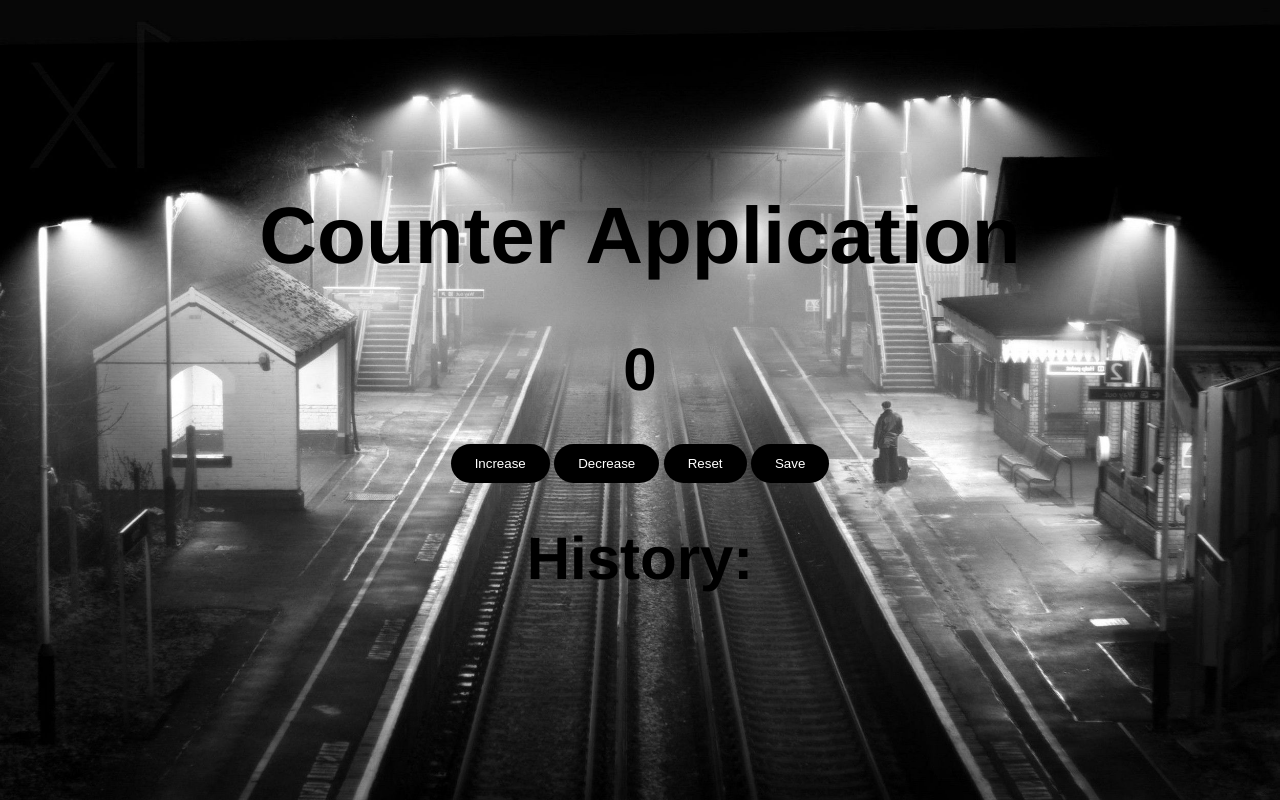
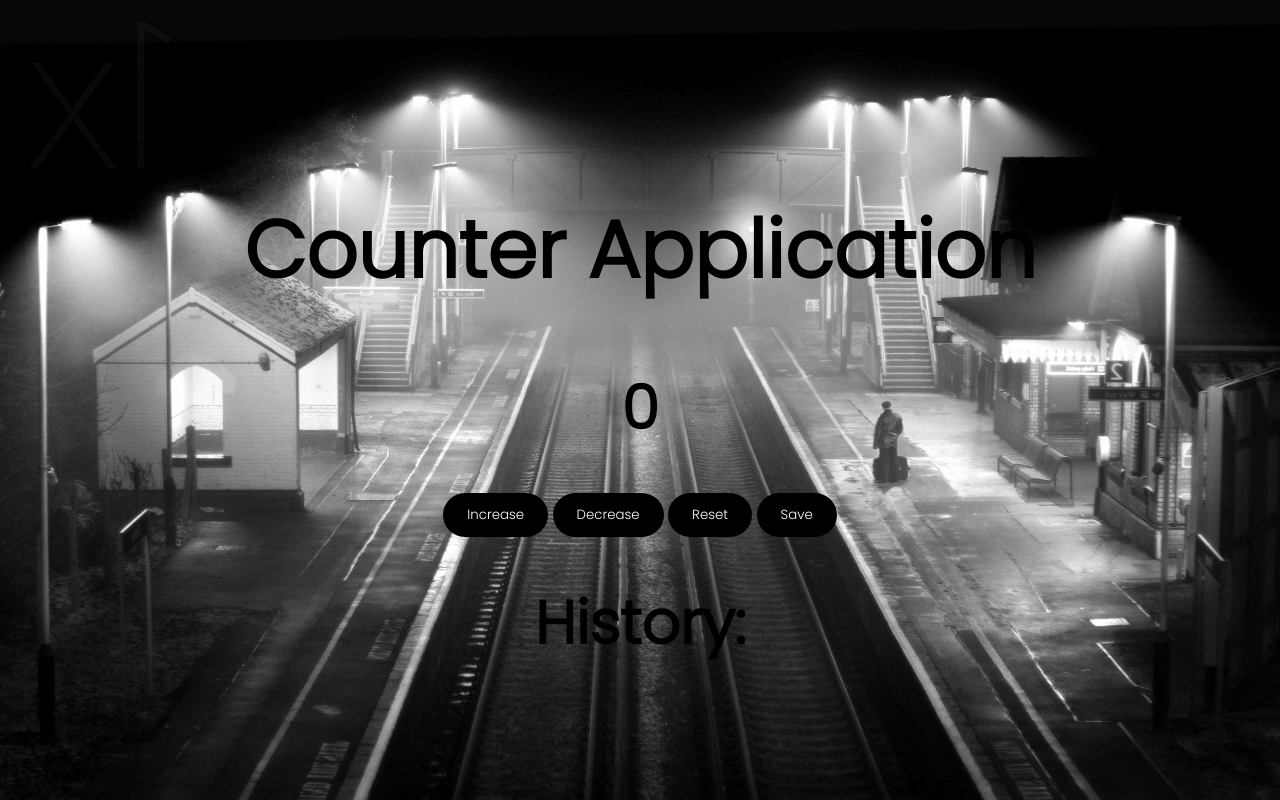
Before and after one commit to aryannov25/counter-app, a plain HTML site: page index.html in a window 1280 px wide. Drawn offline with Linux system fonts and the light colour scheme.

Commit message:
Add files via upload

```diff
--- a/styles.css
+++ b/styles.css
@@ -1,3 +1,9 @@
+@import url('https://fonts.googleapis.com/css2?family=Poppins:ital,wght@0,100;0,200;0,300;1,100;1,200;1,300&display=swap');
+
+
+*{
+  font-family: 'Poppins', sans-serif;
+}
 .container {
   text-align: center;
   font-family: "Franklin Gothic Medium", "Arial Narrow", Arial, sans-serif;
@@ -23,7 +29,7 @@
 }
 
 body{
-  background-image: url("station.jpg");
+    background-image: url("station.jpg");
   background-size: cover;
   height: 60vh;
 }
```
